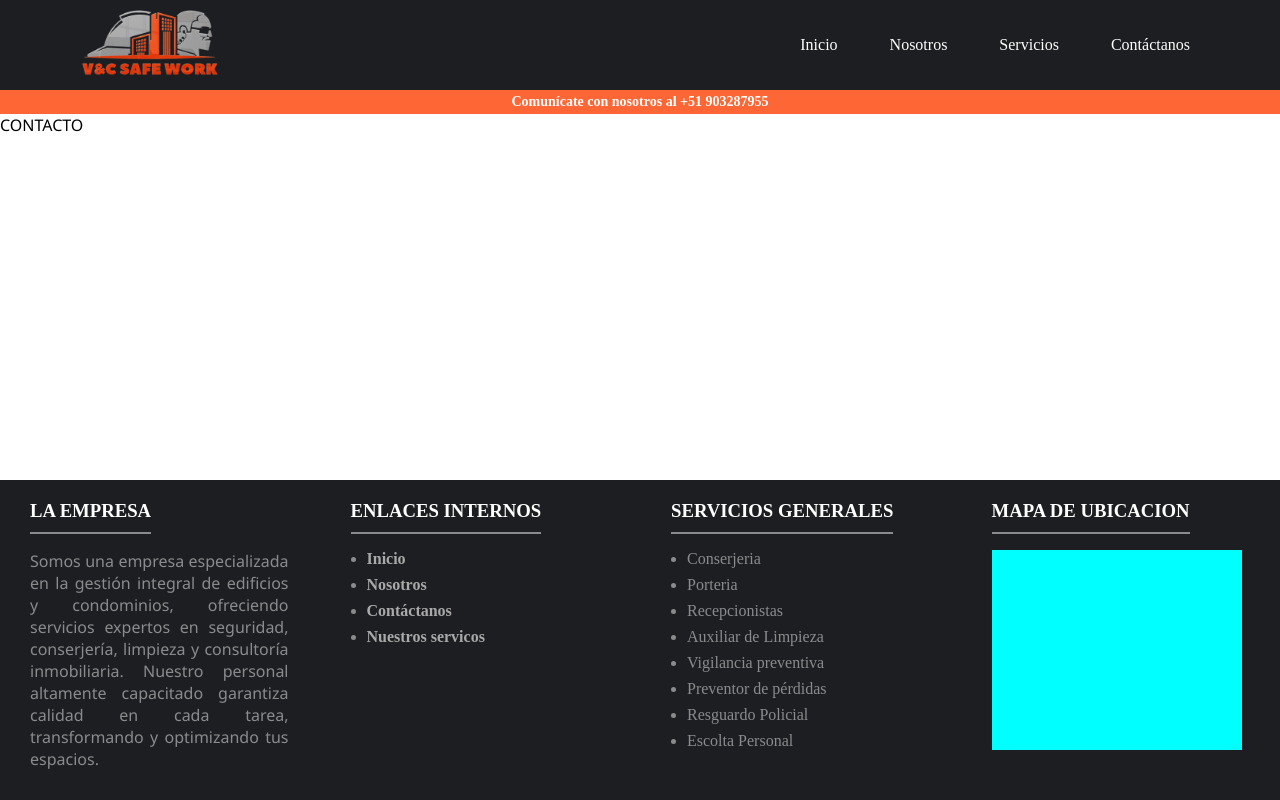
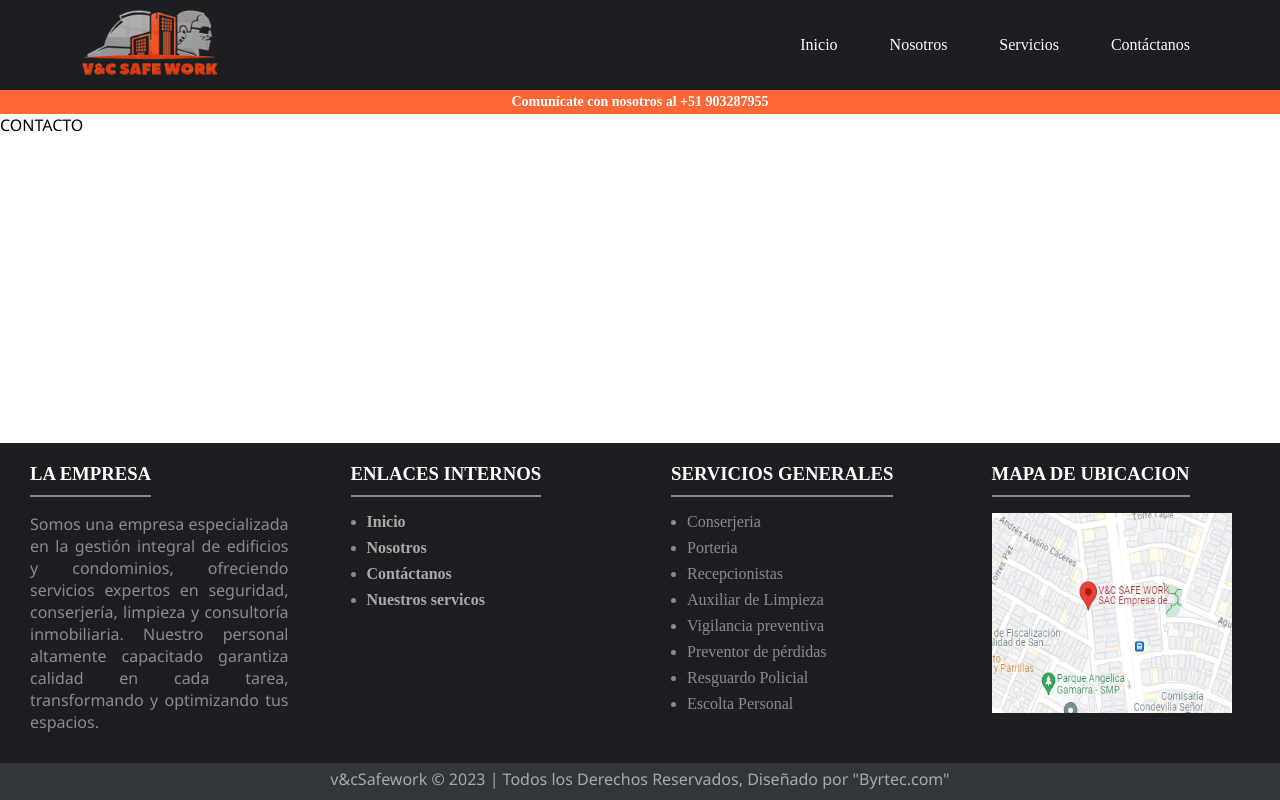
Before and after one commit to Richardi99/vycsafework, a React (Vite) app: page /contactanos in a window 1280 px wide. Built offline with nearby package versions, Linux system fonts and the light colour scheme.

Commit message:
correcions de footer, card y tamaños de letra

```diff
--- a/src/Component/Footer.jsx
+++ b/src/Component/Footer.jsx
@@ -1,5 +1,6 @@
 import '../Css/Footer.css'
 import logo from '../Img/logosinbg.png';
+import ubic from '../Img/ubicacionMAPA.jpeg';
 import { Link } from 'react-router-dom';
 
 export const Footer = () => {
@@ -41,12 +42,14 @@ export const Footer = () => {
                 </div>
                 <div className="footer-col">
                     <h3>MAPA DE UBICACION</h3>
-                        <div className="map-ubicacion"></div>
+                        <div className="map-ubicacion">
+                            <a href= "https://maps.app.goo.gl/rYdQJubUUERjbDWy9" target="_blank"><img src= {ubic} alt="MAPA" /></a>
+                        </div>
                 </div>
          </div>
          <aside className= "Bn-richardi">
             <p>
-            v&cSafework © 2023 | Todos los Derechos Reservados, Diseñado por "Byrtec.com"
+            v&cSafework © 2023 | Todos los Derechos Reservados, Diseñado por <a href="https://bryan-richardi.netlify.app/"  target="_blank">"Byrtec.com"</a>
             </p>
          </aside>
        </footer>
--- a/src/Css/Footer.css
+++ b/src/Css/Footer.css
@@ -92,38 +92,50 @@ footer .footer-col {
 footer .footer-col:nth-child(1) {
     text-align: justify;
 }
+footer .footer-col:nth-child(4) {
+    text-align: justify;
+    width: 260px;
+}
 
 
 .map-ubicacion {
     margin: 0;
     text-align: start;
-    width: 250px;
+    width: 240px;
     height: 200px;
     background-color: aqua;
 }
+.map-ubicacion a img{
+    width: 240px;
+    height: 200px;
+}
 
 .Bn-richardi {
-    display: none;
+    text-align: center;
     background-color: #323539;
     color: #A9A9A9;
-    text-align: center;
+    width: 100%;
+
+    /* z-index: 1000;
     height: 20px;
-    width: 100%;
+    position: fixed;
+    display: none;
+    text-align: center;*/
+    align-items: center;
+}
+.Bn-richardi p {
+    padding-top: 5px;
+    padding-bottom: 10px;
+}
+.Bn-richardi p a {
+    color: #A9A9A9;
+    text-decoration: none;
+}
+.Bn-richardi p a:visited {
+    color: #A9A9A9;
 }
 
-.Bn-richardi p{
-    display: flex;
-    justify-content: center;
-    flex-wrap: wrap;
-    font-family: var(--font-Mono);
-    margin-top: 10px;
-    align-items: center;
-    padding: 5px;
-    background-color: #323539;
-    color: #A9A9A9;
-    text-align: center;
-    margin: 0 auto;
-}
+
 
 
 
@@ -160,6 +172,8 @@ footer .footer-col:nth-child(1) {
         height: clamp(180px, 5vw, 350px);
         background-color: aqua;
     }
+
+
 }
 
 /********************************************/
--- a/src/Paginas/Inicio.jsx
+++ b/src/Paginas/Inicio.jsx
@@ -88,7 +88,7 @@ export function Inicio () {
                 </section>
 
                 <section id="sct3">
-                    <img src="" alt="" />
+
                 </section>
                 <section id="sct4"></section>
             </div>
```
Also changed, not shown: src/Img/ubicacionMAPA.jpeg (added).
